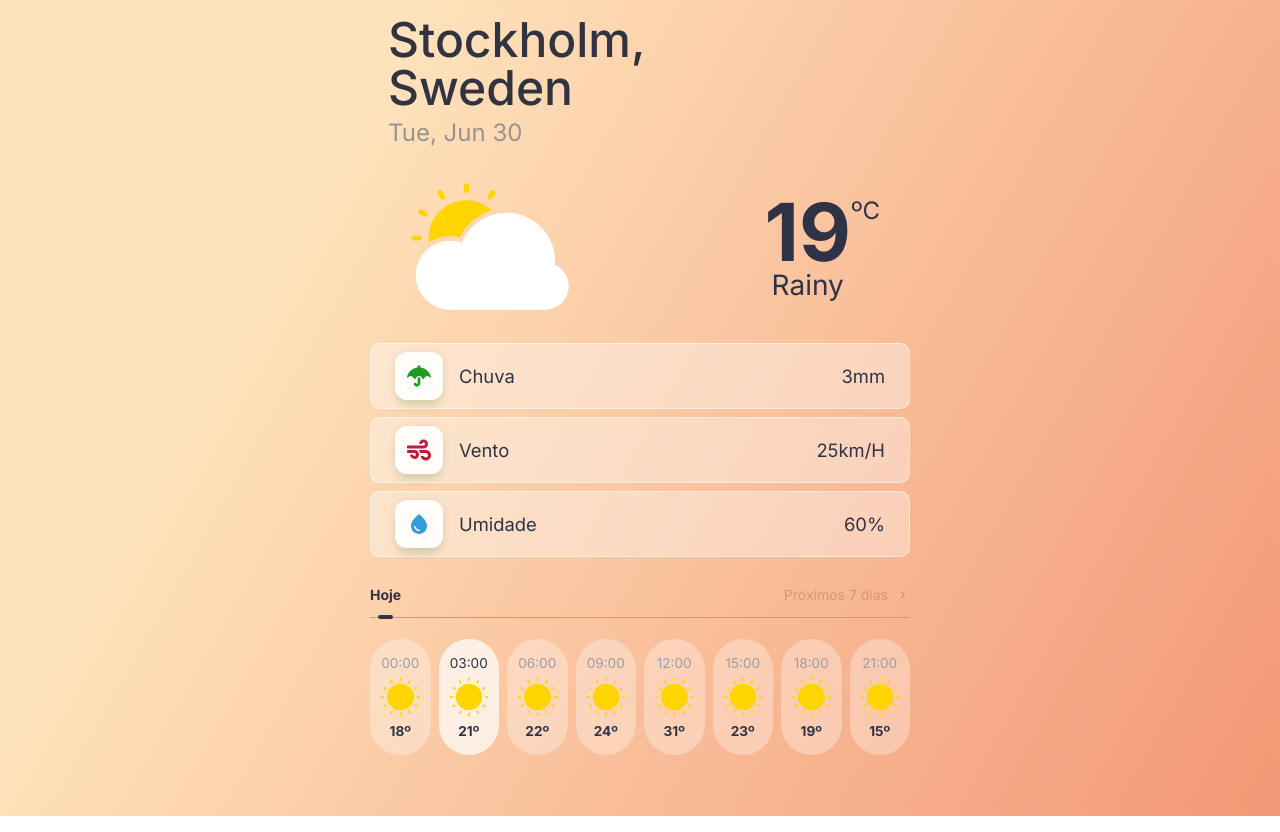
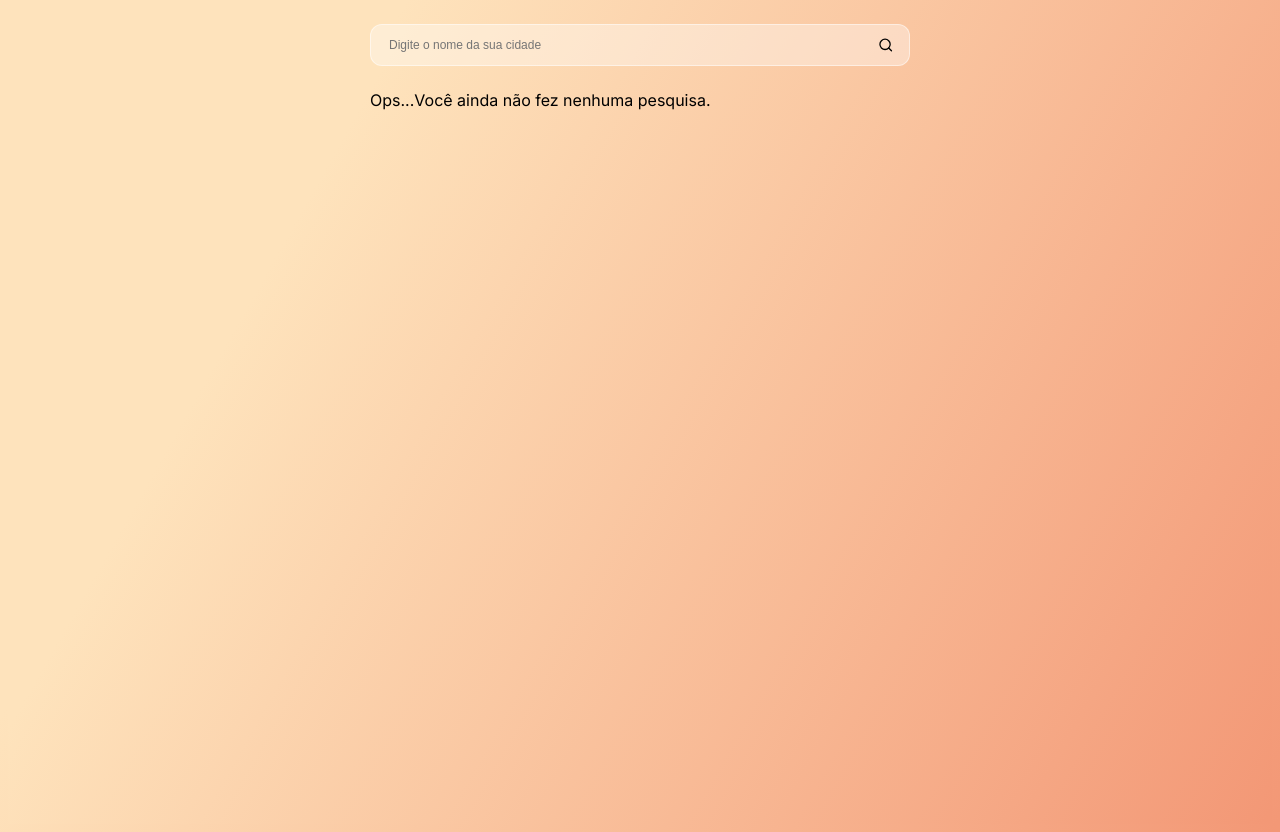
Before and after one commit to chadychaito/weather-nextjs, a Next.js app: page / in a window 1280 px wide. Built offline with nearby package versions, Linux system fonts and the light colour scheme.

Commit message:
🚧 (Search): Create search and request to openweather API

```diff
--- a/package.json
+++ b/package.json
@@ -9,6 +9,10 @@
     "lint": "next lint"
   },
   "dependencies": {
+    "axios": "^0.27.2",
+    "lodash.debounce": "^4.0.8",
+    "moment": "^2.29.4",
+    "moment-timezone": "^0.5.35",
     "next": "12.2.0",
     "react": "18.2.0",
     "react-dom": "18.2.0",
@@ -16,6 +20,7 @@
     "styled-components": "^5.3.5"
   },
   "devDependencies": {
+    "@types/lodash.debounce": "^4.0.7",
     "@types/node": "18.0.0",
     "@types/react": "18.0.14",
     "@types/react-dom": "18.0.5",
--- a/pages/index.tsx
+++ b/pages/index.tsx
@@ -1,11 +1,7 @@
 /* eslint-disable @next/next/no-page-custom-font */
 import type { NextPage } from "next";
 import Head from "next/head";
-import { Container } from "../src/atoms/Container";
-import { Title } from "../src/molecules/Title";
-import { WeatherInfo } from "../src/molecules/WeatherInfo";
-import { TodayWeather } from "../src/organisms/TodayWeather";
-import { WeatherDetailsList } from "../src/organisms/WeatherDetailsList";
+import { HomeTemplate } from "../src/templates/Home";
 
 const Home: NextPage = () => {
   return (
@@ -23,12 +19,7 @@ const Home: NextPage = () => {
           rel="stylesheet"
         />
       </Head>
-      <Container>
-        <Title />
-        <WeatherInfo />
-        <WeatherDetailsList />
-        <TodayWeather />
-      </Container>
+      <HomeTemplate />
     </div>
   );
 };
--- /dev/null
+++ b/src/atoms/Search/index.tsx
@@ -0,0 +1,27 @@
+import * as S from "./styles";
+import { FiSearch } from "react-icons/fi";
+import { ChangeEvent } from "react";
+import { DebouncedFunc } from "lodash";
+
+interface IProps {
+  type?: string;
+  placeholder?: string;
+  onChange: DebouncedFunc<
+    (event: ChangeEvent<HTMLInputElement>) => Promise<any>
+  >;
+}
+
+export const Search: React.FC<IProps> = ({
+  type = "text",
+  placeholder = "",
+  onChange,
+}) => {
+  return (
+    <>
+      <S.InputWrapper>
+        <S.Input type={type} placeholder={placeholder} onChange={onChange} />
+        <FiSearch />
+      </S.InputWrapper>
+    </>
+  );
+};
--- /dev/null
+++ b/src/atoms/Search/styles.ts
@@ -0,0 +1,27 @@
+import styled from "styled-components";
+
+export const InputWrapper = styled.div`
+  display: flex;
+  background: rgba(255, 255, 255, 0.36);
+  height: 40px;
+  padding: 0 1rem;
+  border-radius: 12px;
+  justify-content: space-between;
+  align-items: center;
+  margin: 1.5rem 0;
+  border: 1px solid rgba(255, 255, 255, 0.5);
+  :focus-within {
+    background: rgba(255, 255, 255, 0.7);
+    border: 1px solid rgba(255, 255, 255, 0.9);
+  }
+`;
+
+export const Input = styled.input`
+  width: 100%;
+  height: 40px;
+  border-radius: 12px;
+  border: none;
+  outline: none;
+  font-size: 12px;
+  background: transparent;
+`;
--- a/src/atoms/Tab/styles.ts
+++ b/src/atoms/Tab/styles.ts
@@ -38,6 +38,7 @@ export const CustomTabItem = styled(TabItem)`
   align-items: center;
   gap: 0.5rem;
   :hover {
+    color: #313341;
     cursor: pointer;
   }
 `;
--- a/src/atoms/WeatherCondition/index.tsx
+++ b/src/atoms/WeatherCondition/index.tsx
@@ -1,10 +1,18 @@
 import * as S from "./styles";
 
-export const WeatherCondition = () => (
+interface IProps {
+  temperature: number;
+  mainWeather: string;
+}
+
+export const WeatherCondition: React.FC<IProps> = ({
+  temperature,
+  mainWeather,
+}) => (
   <S.DegreeWrapper>
     <S.DegreeGroup>
-      <S.Deegree>19</S.Deegree>
-      <S.WeatherName>Rainy</S.WeatherName>
+      <S.Deegree>{temperature}</S.Deegree>
+      <S.WeatherName>{mainWeather}</S.WeatherName>
     </S.DegreeGroup>
     <S.Metric>ºC</S.Metric>
   </S.DegreeWrapper>
--- a/src/molecules/Title/index.tsx
+++ b/src/molecules/CityName/index.tsx
@@ -1,9 +1,13 @@
 import * as S from "./styles";
 
-export const Title: React.FC = () => (
+interface IProps {
+  name?: string;
+}
+
+export const CityName: React.FC<IProps> = ({ name = "" }) => (
   <S.Wrapper>
     <S.Title>
-      Stockholm, <br />
+      {name}, <br />
       Sweden
     </S.Title>
     <S.Subtitle>Tue, Jun 30</S.Subtitle>
--- a/src/molecules/WeatherInfo/index.tsx
+++ b/src/molecules/WeatherInfo/index.tsx
@@ -3,9 +3,19 @@ import { WeatherIcon } from "../../atoms/WeatherIcon";
 
 import * as S from "./styles";
 
-export const WeatherInfo = () => (
+interface IProps {
+  type?: string; //TODO: Should translate to specific type
+  temperature: number;
+  mainWeather: string;
+}
+
+export const WeatherInfo: React.FC<IProps> = ({
+  type,
+  temperature,
+  mainWeather,
+}) => (
   <S.Wrapper>
     <WeatherIcon type="clouds" />
-    <WeatherCondition />
+    <WeatherCondition temperature={temperature} mainWeather={mainWeather} />
   </S.Wrapper>
 );
--- /dev/null
+++ b/src/templates/Home/index.tsx
@@ -0,0 +1,81 @@
+import axios from "axios";
+import debounce from "lodash.debounce";
+import { ChangeEvent, useEffect, useMemo, useState } from "react";
+import { Container } from "../../atoms/Container";
+import { Search } from "../../atoms/Search";
+import { CityName } from "../../molecules/CityName";
+import { WeatherInfo } from "../../molecules/WeatherInfo";
+import { TodayWeather } from "../../organisms/TodayWeather";
+import { WeatherDetailsList } from "../../organisms/WeatherDetailsList";
+import moment from "moment";
+import "moment-timezone";
+
+export const HomeTemplate = () => {
+  const [, setSearch] = useState<string>("");
+  const [currentCity, setCurrentCity] = useState<any>(null);
+  const [weatherByDay, setWeatherByDay] = useState<any>(null);
+
+  const transformData = (weatherList: any): any => {
+    const groupByDay = weatherList.reduce((group: any, weather: any) => {
+      weather.dt_txt = moment
+        .utc(weather.dt_txt)
+        .tz("America/Sao_Paulo")
+        .format();
+
+      const { dt_txt } = weather;
+      const _dateTxt = new Date(dt_txt);
+      const dateOnly = _dateTxt.toLocaleDateString("pt-BR");
+
+      group[dateOnly] = group[dateOnly] ?? [];
+      group[dateOnly].push(weather);
+      return group;
+    }, {});
+    return groupByDay;
+  };
+
+  //TODO: change type
+  const handleSearch = async (event: ChangeEvent<HTMLInputElement>) => {
+    const text = event.target.value;
+    setSearch(text);
+    if (text.length) {
+      const { data } = await axios.get(
+        `https://api.openweathermap.org/data/2.5/forecast?q=${event.target.value}&appid=d6d4d803edb973c474d009a6092f9c6b&lang=pt_br&units=metric`
+      );
+      const transformedData = transformData(data.list);
+      setCurrentCity(data);
+    }
+  };
+
+  const debouncedResults = useMemo(() => {
+    return debounce(handleSearch, 300);
+  }, []);
+
+  useEffect(() => {
+    return () => {
+      debouncedResults.cancel();
+    };
+  });
+
+  return (
+    <Container>
+      <Search
+        placeholder="Digite o nome da sua cidade"
+        onChange={debouncedResults}
+      />
+
+      {currentCity && (
+        <>
+          <CityName name={currentCity.city.name} />
+          <WeatherInfo
+            temperature={currentCity.list[0].main.temp.toFixed(0)}
+            mainWeather={currentCity.list[0].weather.main}
+          />
+          <WeatherDetailsList />
+          <TodayWeather />
+        </>
+      )}
+
+      <p>Ops...Você ainda não fez nenhuma pesquisa.</p>
+    </Container>
+  );
+};
```
Also changed, not shown: src/molecules/CityName/styles.ts (renamed from src/molecules/Title/styles.ts), 2 other files (tests, documents, lock files or other folders).
